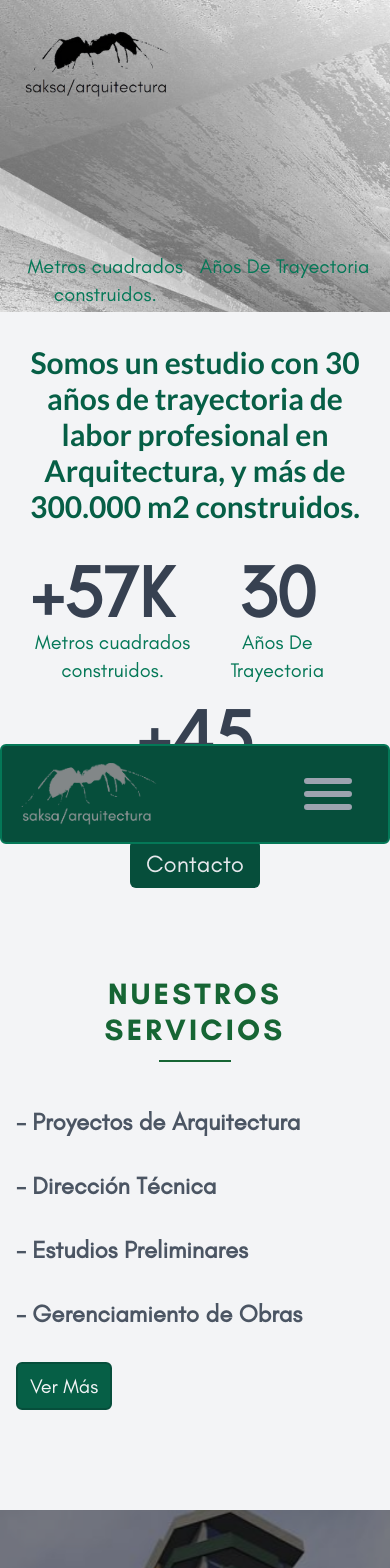
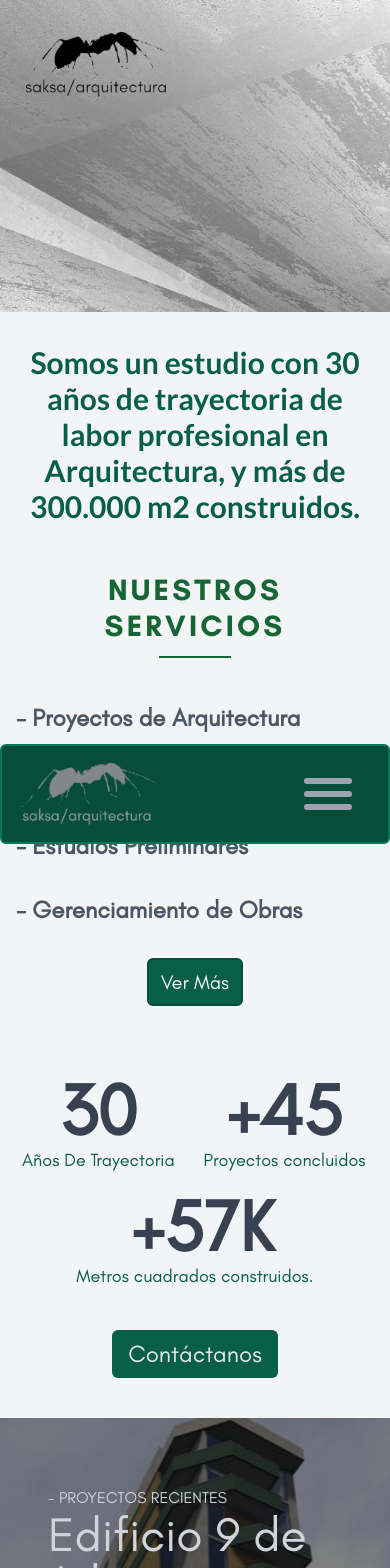
Before and after one commit to NAlonsoBulacio/Saksa, a React (Create React App) app in the folder frontend/: page / in a window 390 px wide. Shown: the top 1568 px of the page. Built offline with nearby package versions, Linux system fonts and the light colour scheme.

Commit message:
fixing home

```diff
--- a/frontend/src/components/Counter/Counter.jsx
+++ b/frontend/src/components/Counter/Counter.jsx
@@ -36,30 +36,9 @@ const Counter = () => {
   }
 
   return (
-    <div className="w-full flex justify-center items-center"
-    >
-      <div className="flex flex-wrap justify-center items-start lg:items-center px-0 lg:px-10 notranslate text-center gap-y-4 lg:space-y-0 ">
-        <div className="w-[46%] md:w-1/3 flex flex-wrap justify-start items-center">
-          <div
-            ref={ref1}
-            className="w-full flex justify-start lg:justify-center md:justify-center items-center"
-          >
-            <p className="text-gray-700 font-bold w-32 md:w-40 text-7xl md:text-5xl lg:text-5xl xl:text-5xl 2xl:text-6xl">
-              +{count1}K
-            </p>
-          </div>
-          <div className="w-full lg:w-full flex justify-start lg:justify-center px-0 lg:px-6">
-            <h1
-              ref={ref3}
-              className={`${
-                inView3 ? "animatable-type" : "initial-type"
-              }  text-emerald-700 text-xl 2xl:text-2xl text-center`}
-            >
-              Metros cuadrados construidos.
-            </h1>
-          </div>
-        </div>
-        <div className="w-[46%] md:w-1/3 flex flex-wrap justify-center items-start lg:items-center lg:border-l-2 border-green-600">
+    <div className="w-full flex justify-center items-center">
+      <div className="flex flex-wrap justify-between items-start lg:items-center px-0 lg:px-10 notranslate text-center gap-y-4 lg:space-y-0 ">
+        <div className="w-[46%] md:w-1/3 flex flex-wrap justify-start items-start lg:items-center ">
           <div
             ref={ref2}
             className="w-full flex justify-center lg:justify-center items-start lg:items-center"
@@ -73,18 +52,18 @@ const Counter = () => {
               ref={ref3}
               className={`${
                 inView3 ? "animatable-type" : "initial-type"
-              } text-emerald-700 text-center text-xl 2xl:text-2xl`}
+              } text-emerald-800 text-center text-lg lg:text-xl 2xl:text-2xl`}
             >
               Años De Trayectoria
             </h1>
           </div>
         </div>
-        <div className="w-full h-full md:w-1/3 flex flex-wrap justify-center items-center lg:border-l-2 border-green-600">
+        <div className="w-[50%] h-full md:w-1/3 flex flex-wrap justify-center items-center lg:border-l-2 border-green-600">
           <div
             ref={ref1}
             className="w-full h-2/3 flex justify-center lg:justify-center items-center"
           >
-            <p className="text-gray-700 font-bold  w-32 md:w-40 text-7xl md:text-5xl lg:text-5xl xl:text-5xl 2xl:text-6xl">
+            <p className="text-gray-700 font-bold text-center  w-32 md:w-40 text-7xl md:text-5xl lg:text-5xl xl:text-5xl 2xl:text-6xl">
               +45
             </p>
           </div>
@@ -93,9 +72,29 @@ const Counter = () => {
               ref={ref3}
               className={`${
                 inView3 ? "animatable-type" : "initial-type"
-              } text-emerald-700 text-xl 2xl:text-2xl text-center lg:text-center`}
+              } text-emerald-800 text-lg lg:text-xl 2xl:text-2xl text-center lg:text-center`}
             >
               Proyectos concluidos
+            </h1>
+          </div>
+        </div>
+        <div className="w-full md:w-1/3 flex flex-wrap justify-center items-center lg:border-l-2 border-green-600">
+          <div
+            ref={ref1}
+            className="w-full flex justify-center lg:justify-center md:justify-center items-center"
+          >
+            <p className="text-gray-700 font-bold w-32 md:w-40 text-7xl md:text-5xl lg:text-5xl xl:text-5xl 2xl:text-6xl">
+              +{count1}K
+            </p>
+          </div>
+          <div className="w-full lg:w-full flex justify-center lg:justify-center px-0 lg:px-6">
+            <h1
+              ref={ref3}
+              className={`${
+                inView3 ? "animatable-type" : "initial-type"
+              }  text-emerald-800 text-lg lg:text-xl 2xl:text-2xl text-center`}
+            >
+              Metros cuadrados construidos.
             </h1>
           </div>
         </div>
--- a/frontend/src/components/OurServices/OurServices.jsx
+++ b/frontend/src/components/OurServices/OurServices.jsx
@@ -1,19 +1,8 @@
 import React from "react";
 
 const OurServices = () => {
-  const handleMouseEnter = (e) => {
-    e.currentTarget.querySelector("h1").classList.add("opacity-100");
-    e.currentTarget.querySelector("img").classList.add("brightness-[.3]");
-    e.currentTarget.querySelector("img").classList.add("scale-110");
-  };
-
-  const handleMouseLeave = (e) => {
-    e.currentTarget.querySelector("h1").classList.remove("opacity-100");
-    e.currentTarget.querySelector("img").classList.remove("brightness-[.3]");
-    e.currentTarget.querySelector("img").classList.remove("scale-110");
-  };
   return (
-    <div className="w-full flex flex-wrap justify-center items-center space-y-6 py-12">
+    <div className="w-full flex flex-wrap justify-center items-center space-y-6 py-4 lg:py-12">
       <div className="w-full flex flex-wrap justify-center items-center space-y-3">
         <h1 className="w-full text-center text-3xl lg:text-4xl font-glacial-bold tracking-[0.2rem] text-green-800">
           NUESTROS SERVICIOS
@@ -25,7 +14,7 @@ const OurServices = () => {
         </div>
       </div>
       <div className="w-full flex flex-wrap justify-between items-start py-3 px-0 lg:px-32">
-        <div className="w-full lg:w-1/2 flex flex-wrap justify-start items-start space-y-8 py-2">
+        <div className="w-full lg:w-1/2 flex flex-wrap justify-center lg:justify-start items-start space-y-8 py-2">
           <div
             href="/proyectos"
             className="w-full flex flex-wrap justify-start items-start h-auto "
@@ -39,37 +28,30 @@ const OurServices = () => {
             </div>
           </div>
           <div className="w-full flex flex-wrap justify-start items-start h-auto ">
-            <a href="/proyectos"></a>
             <div className="flex flex-wrap w-full justify-start items-start">
-              <div className="w-full flex justify-start">
+              <a href="/proyectos">
                 <h1 className="text-left text-2xl lg:text-3xl font-bold text-gray-600">
                   - Dirección Técnica
                 </h1>
-              </div>
+              </a>
             </div>
           </div>
           <div className="w-full flex flex-wrap justify-start items-start h-auto ">
-            <a href="/proyectos"></a>
             <div className="flex flex-wrap w-full justify-start items-start ">
-              <div className="w-full flex justify-start">
+              <a href="/proyectos" className="w-auto flex justify-start">
                 <h1 className="text-left  text-2xl lg:text-3xl font-bold text-gray-600">
                   - Estudios Preliminares
                 </h1>
+              </a>
             </div>
           </div>
-          </div>
-          <a
-            href="/proyectos"
-            className="w-full flex flex-wrap justify-start items-start h-auto "
-          >
           <div className="flex flex-wrap w-full justify-start items-start ">
-              <div className="w-full flex justify-start">
+            <a href="/proyectos" className="w-auto flex justify-start">
               <h1 className="w-full text-left  text-2xl lg:text-3xl font-bold text-gray-600">
                 - Gerenciamiento de Obras
               </h1>
+            </a>
           </div>
-            </div>
-          </a>
           <a
             href="/servicios"
             className="bg-emerald-800 text-gray-100 py-2 px-3 rounded-md border-2 border-emerald-900 text-xl transform-translation hover:scale-110 duration-200"
--- a/frontend/src/views/Home copy/Home.jsx
+++ b/frontend/src/views/Home copy/Home.jsx
@@ -30,9 +30,7 @@ const Home2 = () => {
           }}
         ></div>
       </div>
-      <div
-        className="flex flex-wrap justify-center items-center bg-gray-100 space-y-8 lg:space-y-14 py-8 lg:py-16 px-4 lg:px-10 xl:px-20"
-      >
+      <div className="flex flex-wrap justify-center items-center bg-gray-100 space-y-8 lg:space-y-14 py-8 lg:py-16 px-4 lg:px-10 xl:px-20">
         <div className="w-full flex justify-center items-center px-0 lg:px-10 ">
           <h1 className="font-lato-700 text-2xl lg:text-5xl text-center text-emerald-800">
             Somos un estudio con 30 años de trayectoria de labor profesional en
--- a/frontend/src/views/Home/Home.jsx
+++ b/frontend/src/views/Home/Home.jsx
@@ -33,43 +33,24 @@ const Home = () => {
             // backgroundAttachment: "fixed",
           }}
         ></div>
-                <div className="w-full flex justify-center items-center px-0 lg:px-10 ">
-          <h1 className="font-lato-700 text-3xl lg:text-5xl  text-emerald-800 text-center">
-            Somos un estudio con 30 años de trayectoria de labor profesional en
-            Arquitectura, y más de 300.000 m2 construidos.
-          </h1>
-        </div>
-        <Counter />
       </div>
       <div className="flex flex-wrap justify-center items-center bg-gray-100 space-y-8 lg:space-y-10 py-8 lg:py-10 px-4 lg:px-10 xl:px-20">
-        {/* <div className="w-full flex flex-wrap justofy-center lg:justify-end items-center px-0 lg:px-12">
-          <div className="w-full lg:w-1/3 flex justify-start lg:justify-center flex-wrap">
-            <div className="w-full flex justify-center">
-              <img className="w-32 lg:w-64 -rotate-6" src={logo} alt="" />
-            </div>
-            <div className="w-full flex justify-center lg:justify-center ">
-              <h1 className="lg:text-center text-3xl">saksa/arquitectura</h1>
-            </div>
-          </div>
-        </div> */}
         <div className="w-full flex justify-center items-center px-0 lg:px-10 ">
           <h1 className="font-lato-700 text-3xl lg:text-5xl  text-emerald-800 text-center">
             Somos un estudio con 30 años de trayectoria de labor profesional en
             Arquitectura, y más de 300.000 m2 construidos.
           </h1>
         </div>
+        <OurServices />
         <Counter />
         <div className="w-full flex justify-center items-center py-2">
           <a href="/contacto">
-            <button
-              className="text-2xl text-gray-200 px-4 py-2 font-barlow-400 rounded-md bg-emerald-900 transform-transition hover:scale-110 duration-200"
-              // style={{ backgroundColor: "#081022" }}
-            >
-              Contacto
+            <button className="text-2xl text-gray-200 px-4 py-2 font-barlow-400 rounded-md bg-emerald-800 transform-transition hover:scale-110 duration-200">
+              Contáctanos
             </button>
           </a>
         </div>
-        <OurServices />
+
       </div>
       <NewCarousel />
       <div className="bg-gray-100 py-14 space-y-20 px-2 lg:px-10 xl:px-20">
--- a/frontend/src/views/Projects/Projects.jsx
+++ b/frontend/src/views/Projects/Projects.jsx
@@ -94,10 +94,17 @@ const Projects = () => {
   return (
     <div>
       <FlyerAboutUs />
-      <div className="flex flex-wrap justify-center items-center px-4 lg:px-10 xl:px-20 py-14 space-y-4">
-        <h1 className="w-full text-center font-glacial-bold text-3xl lg:text-5xl text-green-800 tracking-[0.2rem] my-4">
-          PROYECTOS
-        </h1>
+      <div className="flex flex-wrap justify-center items-center px-4 lg:px-10 xl:px-20 py-2 lg:py-14 space-y-4">
+        <div className="w-full flex flex-wrap justify-center items-center space-y-2 lg:space-y-4 py-6">
+          <h1 className="w-full text-center font-glacial-bold text-3xl lg:text-5xl text-green-800 tracking-[0.2rem]">
+            PROYECTOS
+          </h1>
+          <div className="w-full flex justify-center ">
+            <div className="w-1/5">
+              <hr className=" border-[1.5px] border-green-800" />
+            </div>
+          </div>
+        </div>
         <div className="w-full flex justify-center ">
           <div className="flex w-full lg:hidden">
             <label
```
Also changed, not shown: frontend/src/components/Ant/Ant.jsx (+10 -6 lines), frontend/src/components/Proveedores/Proveedores.jsx (+8 -11 lines), frontend/src/components/WhoAreWe/WhoAreWe.jsx (+5 -5 lines), frontend/src/views/Services/Services.jsx (+34 -5 lines). Lines whose indentation alone changed are shown as unchanged.
